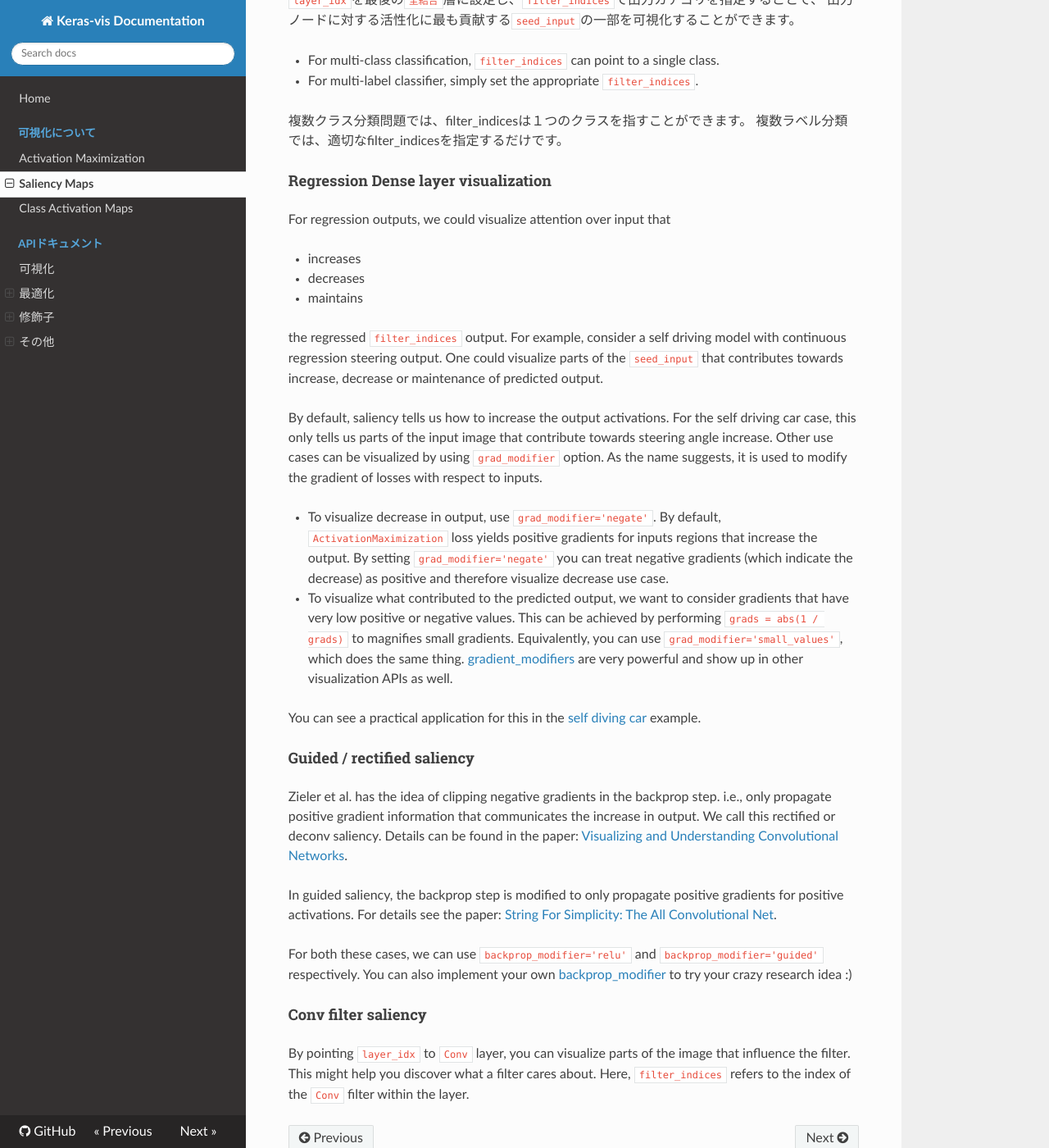
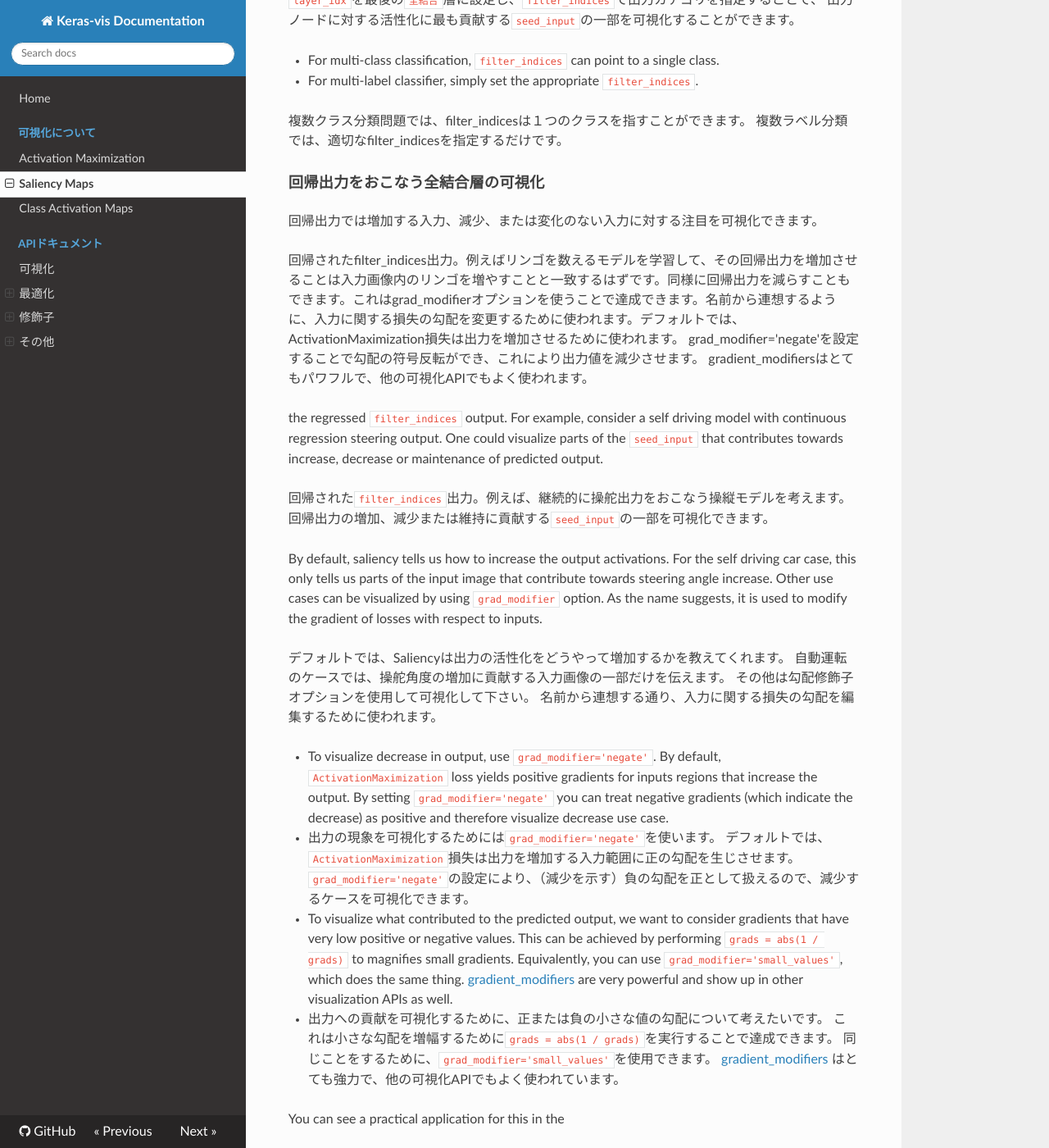
Before and after one commit to keisen/keras-vis-doc-ja, an MkDocs documentation site: the page built from sources/visualizations/saliency.md, in a window 1280 px wide and 1400 px high, scrolled down 1604 px. Shown: the whole window at 82% size. Built offline with MkDocs 1.6.1, drawn with Linux system fonts in a browser that asks for light colours; nearby versions of some CDN libraries; formulas are drawn with MathJax 3; some of the changed text lies outside the part shown.

Commit message:
Update saliency.md

```diff
--- a/sources/visualizations/saliency.md
+++ b/sources/visualizations/saliency.md
@@ -60,39 +60,61 @@ parts of the `seed_input` that contribute most towards activating the correspond
 複数クラス分類問題では、filter_indicesは１つのクラスを指すことができます。
 複数ラベル分類では、適切なfilter_indicesを指定するだけです。
 
-#### Regression Dense layer visualization
+#### 回帰出力をおこなう全結合層の可視化
 
-For regression outputs, we could visualize attention over input that
+回帰出力では増加する入力、減少、または変化のない入力に対する注目を可視化できます。
 
-- increases
-- decreases
-- maintains
+
+回帰されたfilter_indices出力。例えばリンゴを数えるモデルを学習して、その回帰出力を増加させることは入力画像内のリンゴを増やすことと一致するはずです。同様に回帰出力を減らすこともできます。これはgrad_modifierオプションを使うことで達成できます。名前から連想するように、入力に関する損失の勾配を変更するために使われます。デフォルトでは、ActivationMaximization損失は出力を増加させるために使われます。 grad_modifier='negate'を設定することで勾配の符号反転ができ、これにより出力値を減少させます。 gradient_modifiersはとてもパワフルで、他の可視化APIでもよく使われます。
 
 the regressed `filter_indices` output. For example, consider a self driving model with continuous regression steering
 output. One could visualize parts of the `seed_input` that contributes towards increase, decrease or maintenance of
 predicted output.
 
+回帰された`filter_indices`出力。例えば、継続的に操舵出力をおこなう操縦モデルを考えます。
+回帰出力の増加、減少または維持に貢献する`seed_input`の一部を可視化できます。
+
 By default, saliency tells us how to increase the output activations. For the self driving car case, this only tells
 us parts of the input image that contribute towards steering angle increase. Other use cases can be visualized by
 using `grad_modifier` option. As the name suggests, it is used to modify the gradient of losses with respect to inputs.
 
+デフォルトでは、Saliencyは出力の活性化をどうやって増加するかを教えてくれます。
+自動運転のケースでは、操舵角度の増加に貢献する入力画像の一部だけを伝えます。
+その他は勾配修飾子オプションを使用して可視化して下さい。
+名前から連想する通り、入力に関する損失の勾配を編集するために使われます。
+
 - To visualize decrease in output, use `grad_modifier='negate'`. By default, `ActivationMaximization` loss yields
 positive gradients for inputs regions that increase the output. By setting `grad_modifier='negate'` you can treat negative
 gradients (which indicate the decrease) as positive and therefore visualize decrease use case.
+
+- 出力の現象を可視化するためには`grad_modifier='negate'`を使います。
+デフォルトでは、`ActivationMaximization`損失は出力を増加する入力範囲に正の勾配を生じさせます。
+`grad_modifier='negate'`の設定により、（減少を示す）負の勾配を正として扱えるので、減少するケースを可視化できます。
 
 - To visualize what contributed to the predicted output, we want to consider gradients that have very low positive
 or negative values. This can be achieved by performing `grads = abs(1 / grads)` to magnifies small gradients. Equivalently,
 you can use `grad_modifier='small_values'`, which does the same thing. [gradient_modifiers](../vis.grad_modifiers.md)
 are very powerful and show up in other visualization APIs as well.
 
+- 出力への貢献を可視化するために、正または負の小さな値の勾配について考えたいです。
+これは小さな勾配を増幅するために`grads = abs(1 / grads)`を実行することで達成できます。
+同じことをするために、`grad_modifier='small_values'`を使用できます。
+[gradient_modifiers](../vis.grad_modifiers.md) はとても強力で、他の可視化APIでもよく使われています。
+
 You can see a practical application for this in the
-[self diving car](https://github.com/raghakot/keras-vis/tree/master/applications/self_driving) example.
 
-#### Guided / rectified saliency
+[self diving car](https://github.com/raghakot/keras-vis/tree/master/applications/self_driving)の例で、実際のアプリケーションを見ることができます。
+
+#### ガイドされた（または矯正された）Saliency
 
 Zieler et al. has the idea of clipping negative gradients in the backprop step. i.e., only propagate positive gradient
 information that communicates the increase in output. We call this rectified or deconv saliency. Details can be found
 in the paper: [Visualizing and Understanding Convolutional Networks](https://arxiv.org/pdf/1311.2901.pdf).
+
+Zielerらは、誤差逆伝播ステップの負の勾配をクリップするアイデアを持っています。
+すなわち、出力の増加を伝える正の勾配情報だけを伝搬します。
+この矯正されたSaliencyまたはdeconv
+
 
 In guided saliency, the backprop step is modified to only propagate positive gradients for positive activations.
 For details see the paper: [String For Simplicity: The All Convolutional Net](https://arxiv.org/pdf/1412.6806.pdf).
```
